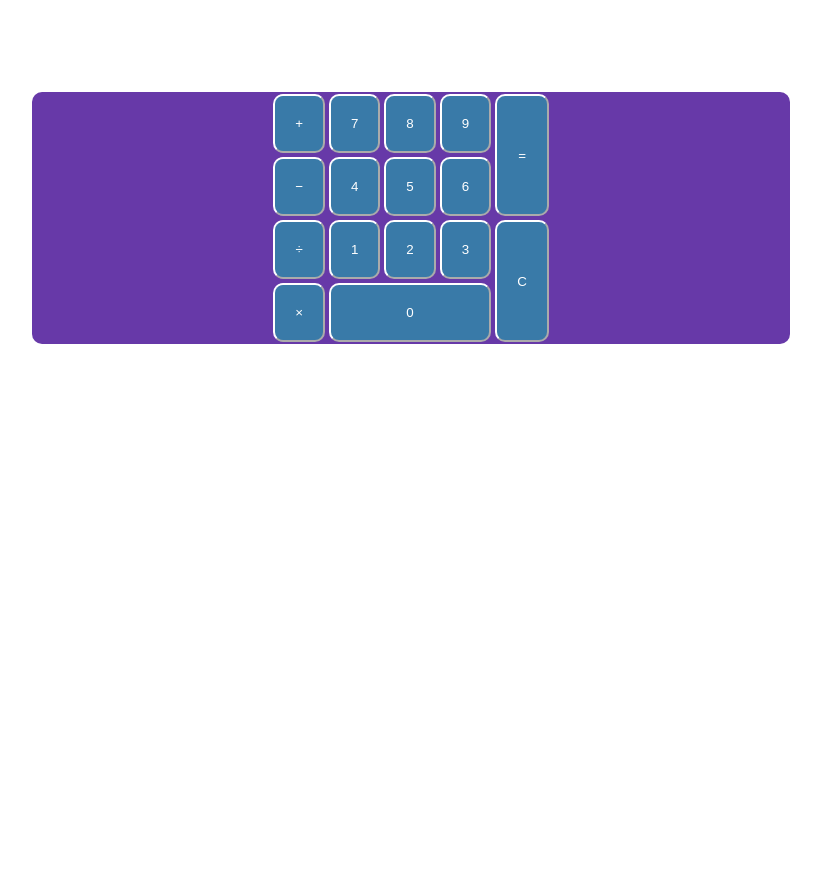
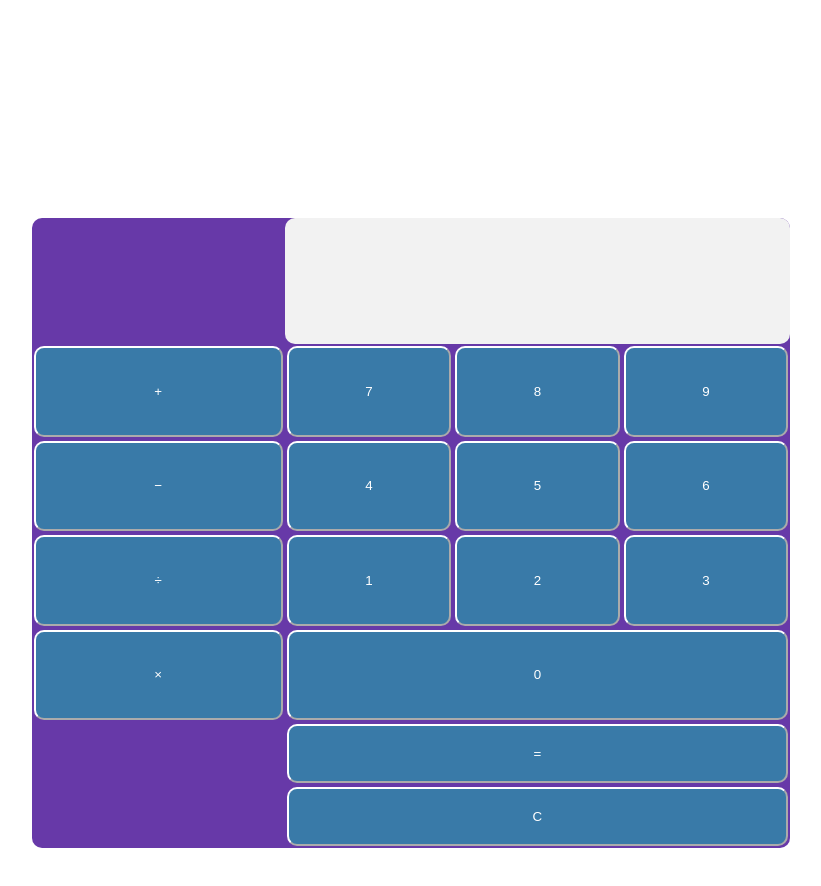
Before and after one commit to BrickEater/calculator, a plain HTML site: page index.html in a window 1280 px wide. Shown: the whole page, without its empty margins (229-1050 px from the left). Before the commit the page ends 800 px from the top, so only its background shows below. Drawn offline with Linux system fonts and the light colour scheme.

Commit message:
add screen to calculator

```diff
--- a/index.html
+++ b/index.html
@@ -19,6 +19,10 @@ Add a “clear” button.
     <body>
         <div class="container">
             <div class="calculator">
+                <div class="screen">
+                    <p class="calculator-input"></p>
+                    <p class="calculator-results"></p>
+                </div>
                 <div class="operatorBox">
                     <button class="calButton buttonAdd">&plus;</button>
                     <button class="calButton buttonSubtract">&minus;</button>
--- a/styles.css
+++ b/styles.css
@@ -7,13 +7,27 @@
 .calculator {
     grid-row: 2;
     grid-column: 2;
-    display: flex;
+    display: grid;
+    grid-template-columns: 1fr 2fr;
+    grid-template-rows: 1fr 3fr 1fr;
     justify-content: center;
     background-color: rgb(103, 57, 168);
     border-radius: 10px;
 }
 
+.screen {
+    grid-column: 2;
+    grid-row: 1;
+    background-color: #f2f2f2;
+    padding: 20px;
+    border-radius: 10px;
+  }
+
+
 .operatorBox {
+    grid-column: 1;
+    grid-row: 2;
+
     display: grid;
     grid-template-columns: 1, 1fr;
 }
@@ -32,6 +46,9 @@
 }
 
 .numBox {
+    grid-column: 2;
+    grid-row: 2;
+
     display: grid;
     grid-template-columns: repeat(3, 1fr);
     grid-template-rows: repeat(4, 1fr);
@@ -43,6 +60,9 @@
 }
 
 .equalClear {
+    grid-column: 2;
+    grid-row: 3;
+
     display: grid;
     grid-template-columns: 1fr;
     grid-template-rows: 1fr 1fr;
```
Also changed, not shown: 1 other file.
